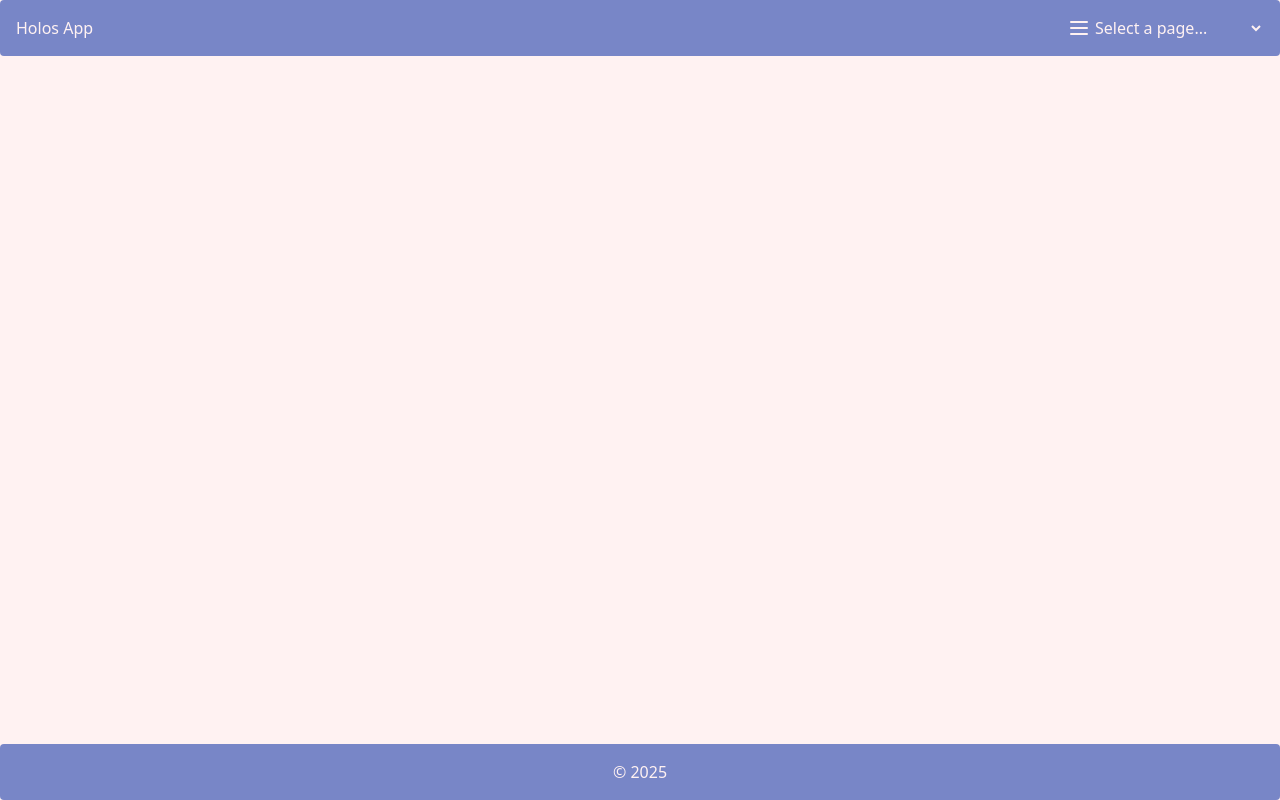
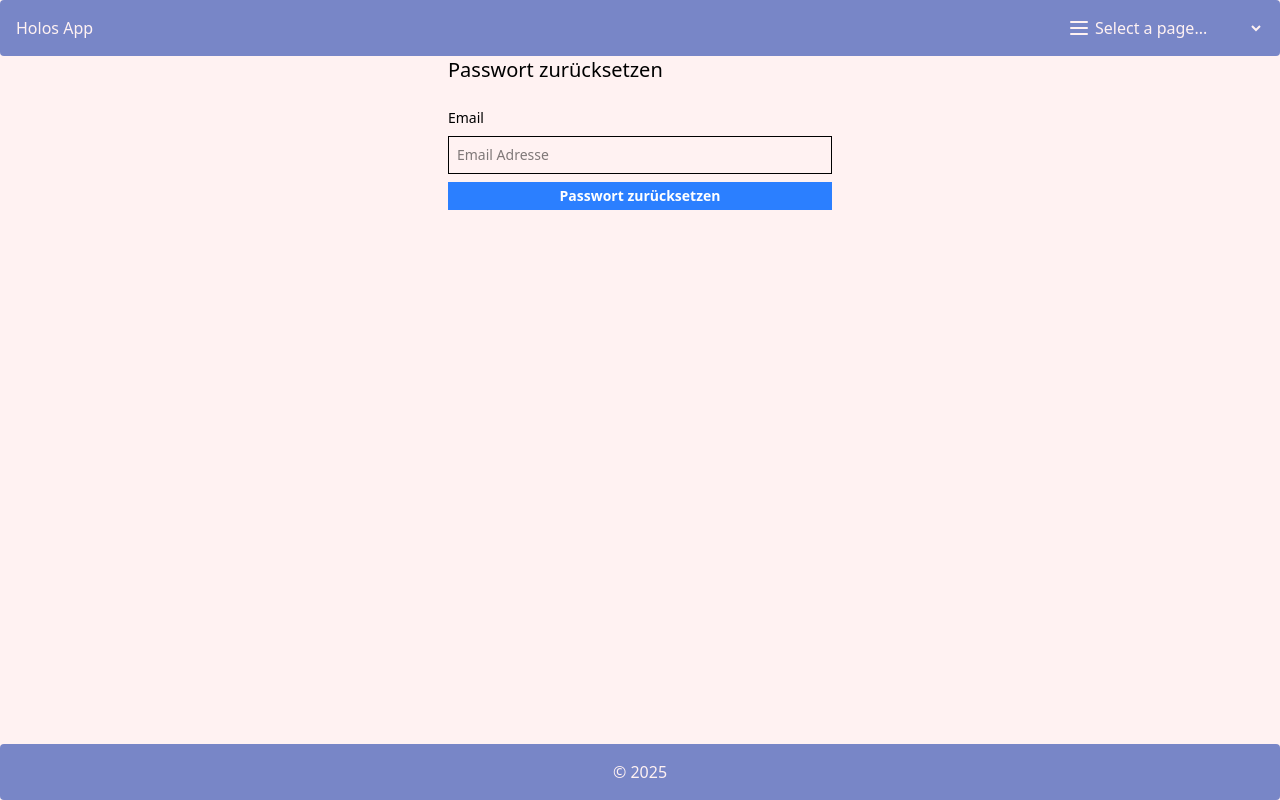
Before and after one commit to team-holos/holos-app, a React (Vite) app in the folder frontend/: page /reset in a window 1280 px wide. Built offline with nearby package versions, Linux system fonts and the light colour scheme; no server answers.

Commit message:
created a password reset page

```diff
--- a/frontend/src/App.jsx
+++ b/frontend/src/App.jsx
@@ -8,7 +8,7 @@ import RelaxationPage from "./pages/RelaxationPage";
 import SettingsPage from "./pages/SettingsPage";
 import RegisterPage from "./pages/RegisterPage";
 import LoginPage from "./pages/LoginPage";
-
+import PWResetPage from "./pages/PWResetPage";
 
 function App() {
   return (
@@ -23,6 +23,7 @@ function App() {
           <Route path="/settings" element={<SettingsPage />} />
           <Route path="/register" element={<RegisterPage />} />
           <Route path="/login" element={<LoginPage />} />
+          <Route path="/reset" element={<PWResetPage />} />
         </Routes>
       </Layout>
     </BrowserRouter>
--- a/frontend/src/pages/LoginPage.jsx
+++ b/frontend/src/pages/LoginPage.jsx
@@ -31,7 +31,7 @@ function LoginPage() {
     setToken(data.token);
   }
   return (
-    <form onSubmit={handleSubmit} className="flex flex-col gap-4">
+    <form onSubmit={handleSubmit} className="flex flex-col gap-2 max-w-sm mx-auto text-sm">
       {successMessage && (
         <p className="bg-green-500 text-white p-2">{successMessage}</p>
       )}
--- /dev/null
+++ b/frontend/src/pages/PWResetPage.jsx
@@ -0,0 +1,38 @@
+import { useState } from "react";
+const API_URL = import.meta.env.VITE_API_URL;
+import { Link } from "react-router-dom";
+
+function ResetPasswordPage() {
+    const [message, setMessage] = useState(null);
+
+    async function handleSubmit(event) {
+        event.preventDefault();
+        const email = event.target.email.value;
+
+        if (!/^[a-zA-Z0-9._%+-]+@[a-zA-Z0-9.-]+\.[a-zA-Z]{2,}$/.test(email)) {
+            setMessage("Ungültige E-Mail-Adresse");
+            return;
+        }
+
+        const response = await fetch(`${API_URL}auth/reset-password`, {
+            method: "POST",
+            headers: { "Content-Type": "application/json" },
+            body: JSON.stringify({ email }),
+        });
+
+        const data = await response.json();
+        setMessage(response.ok ? data.message : data.errors);
+    }
+
+    return (
+        <form onSubmit={handleSubmit} className="flex flex-col gap-2 max-w-sm mx-auto text-sm">
+            {message && <p className="p-2 bg-gray-200">{message}</p>}
+            <h1 className="text-xl mb-4">Passwort zurücksetzen</h1>
+            <label>Email</label>
+            <input type="email" name="email" className="border p-2" placeholder="Email Adresse" />
+            <button type="submit" className="bg-blue-500 px-2 py-1 text-white font-semibold">Passwort zurücksetzen</button>
+        </form>
+    );
+}
+
+export default ResetPasswordPage;
--- a/frontend/src/pages/RegisterPage.jsx
+++ b/frontend/src/pages/RegisterPage.jsx
@@ -49,7 +49,7 @@ function RegisterPage() {
     setPasswordError(null);
   }
   return (
-    <form onSubmit={handleSubmit} className="flex flex-col gap-4">
+    <form onSubmit={handleSubmit} className="flex flex-col gap-2 max-w-sm mx-auto text-sm">
       {successMessage && (
         <p className="bg-green-500 text-white p-2">{successMessage}</p>
       )}
```
